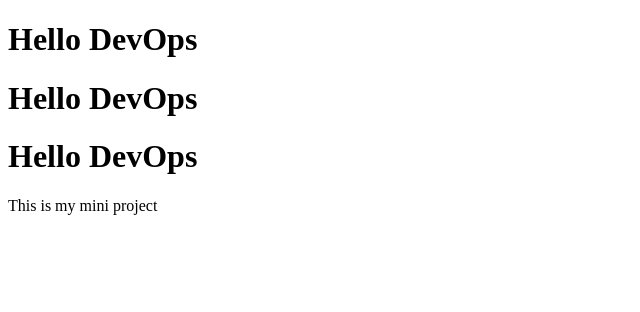
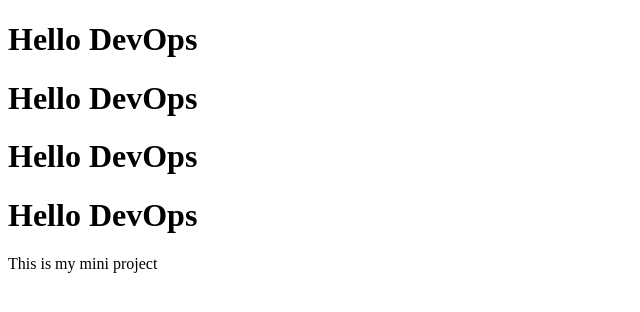
Before and after one commit to sakib1133/devops-week2, a plain HTML site: page project/index.html in a window 1280 px wide. Shown: the whole page, without its empty margins (0-640 px from the left). Drawn offline with Linux system fonts and the light colour scheme.

Commit message:
new feature added inside dev1 branch

```diff
--- a/project/index.html
+++ b/project/index.html
@@ -7,7 +7,7 @@
 <body>
 <h1>Hello DevOps</h1>
 <h1>Hello DevOps</h1>
-<h1>Hello DevOps</h1>
+<h1>Hello DevOps</h1><h1>Hello DevOps</h1>
 <p>This is my mini project</p>
 
 </body>
```
